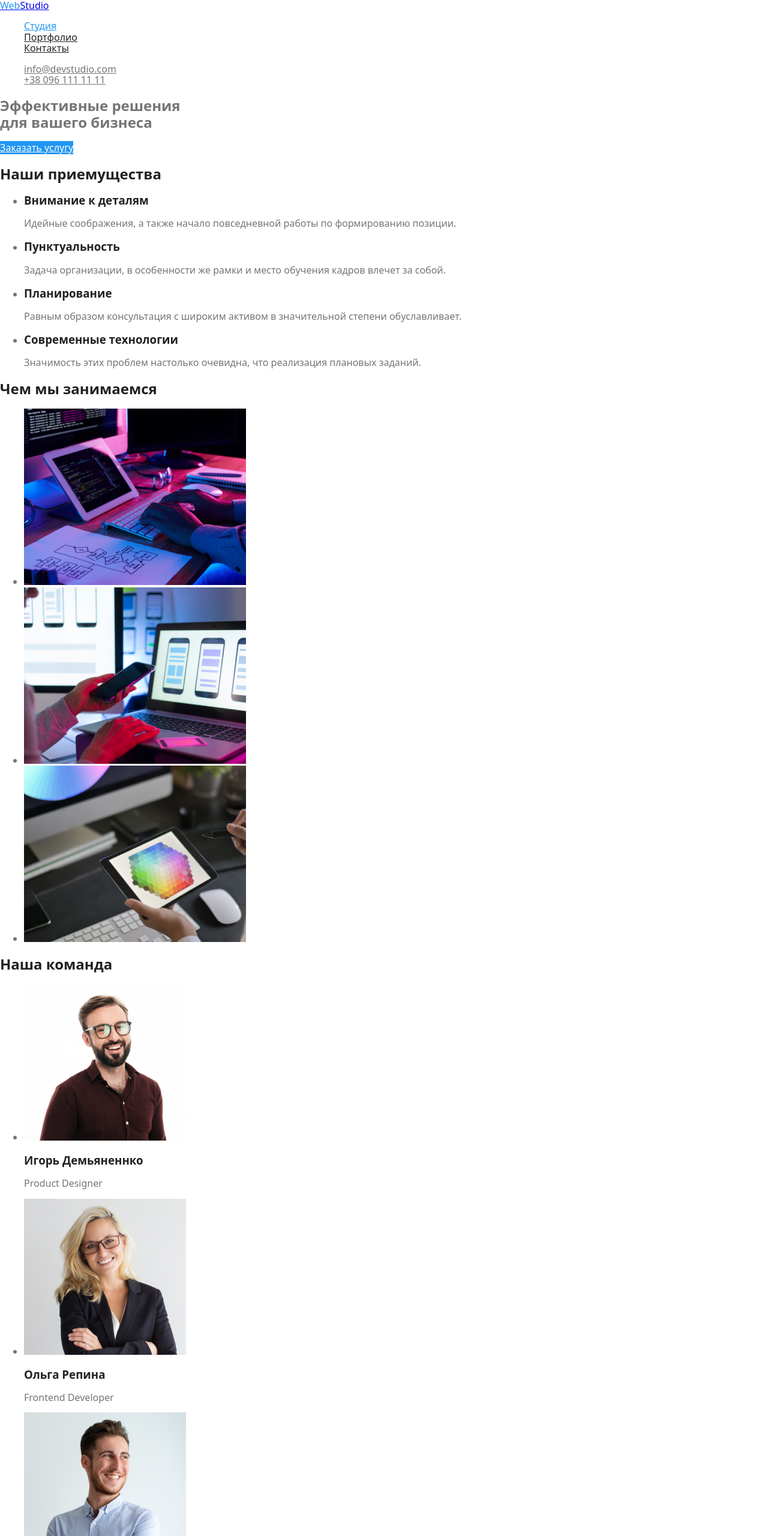
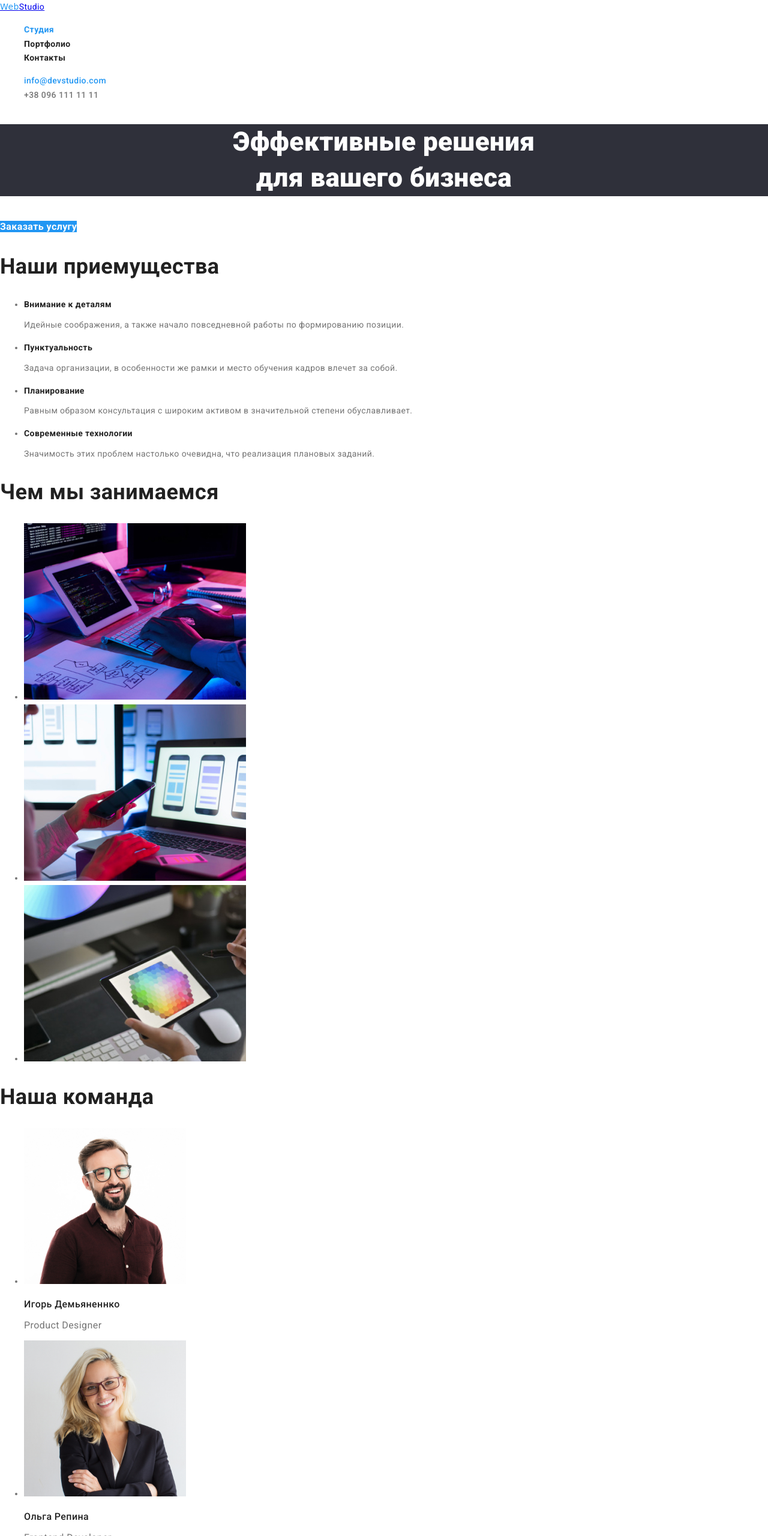
Before and after one commit to DanilHlazov/goit-markup-hw-02, a plain HTML site: page index.html in a window 1280 px wide. Shown: the top 2560 px of the page at 60% size. Drawn offline with nearby package versions, Linux system fonts and the light colour scheme.

Commit message:
Текущие изменения + портфолио

```diff
--- a/css/styles.css
+++ b/css/styles.css
@@ -8,11 +8,19 @@
 .page {
   background-color: var(--primary-bg-color);
   color: var(--primary-text-color);
+  font-family: Roboto, sans-serif;
+
+  font-size: 14px;
+  line-height: 1.7;
+  letter-spacing: 0.03em;
 }
 /*Logo*/
 
 .logo-web {
   color: var(--accent-color);
+  font-family: Raleway, cursive;
+
+  text-decoration: none;
 }
 
 .list {
@@ -22,6 +30,11 @@
 
 .site-nav .link {
   color: var(--title-text-color);
+
+  font-weight: 700;
+  font-size: 14px;
+  line-height: 0.9;
+  text-decoration: none;
 }
 .site-nav .link:hover,
 .site-nav .link:focus {
@@ -29,8 +42,15 @@
 }
 .auth-nav .link {
   color: var(--primary-text-color);
+
+  font-weight: 500;
+  font-size: 14px;
+  line-height: 1.1;
+
+  text-decoration: none;
 }
-.site-nav .link.current {
+.site-nav .link.current,
+.auth-nav .link.current {
   color: var(--accent-color);
 }
 
@@ -38,27 +58,74 @@
 .auth-nav .link:focus {
   color: var(--accent-color);
 }
+
 /*Hero*/
 
 .hero-title {
-  color: ;
+  color: #ffffff;
+  background-color: #2f303a;
+
+  font-weight: 900;
+  font-size: 44px;
+  line-height: 1.36;
+
+  text-align: center;
 }
+
 /*Section*/
 
 .section-title {
   color: var(--title-text-color);
+
+  font-weight: 700;
+  font-size: 36px;
+  line-height: 1.2;
+}
+.card-name {
+  color: var(--title-text-color);
+
+  font-weight: 500;
+  font-size: 16px;
+  line-height: 1.2;
+}
+.profession-team {
+  color: var(--primary-text-color);
+
+  font-weight: normal;
+  font-size: 16px;
+  line-height: 1.2;
+}
+/*Footer*/
+.footer {
+  background-color: #2f303a;
+}
+.footer-address {
+  color: #ffffff;
+
+  font-weight: normal;
+  font-size: 14px;
+  line-height: 1.7;
 }
 
 /*Features*/
 
 .feature-list .title {
   color: var(--title-text-color);
+
+  font-weight: 700;
+  font-size: 14px;
+  line-height: 1.2;
 }
 
 /*Button*/
 .button {
   color: var(--title-text-color);
   background-color: var(--primary-bg-color);
+
+  font-weight: bold;
+  font-size: 16px;
+  line-height: 1.88;
+  text-decoration: none;
 }
 .button.primary {
   background-color: var(--accent-color);
--- a/index.html
+++ b/index.html
@@ -24,7 +24,7 @@
         </ul>
     </nav>
         <ul class="auth-nav list">
-            <li><a href="mailto:info@devstudio.com" class="link">info@devstudio.com</a></li>
+            <li><a href="mailto:info@devstudio.com" class="link current">info@devstudio.com</a></li>
             <li><a href="tel:+380961111111" class="link">+38 096 111 11 11</a></li>
         </ul>
         </header>
@@ -55,7 +55,7 @@
             </li>
             <li>
                 <h3 class="title">Современные технологии</h3>
-                <p>Значимость этих проблем настолько очевидна,
+                <p></p>Значимость этих проблем настолько очевидна,
                      что реализация плановых заданий.</p>
             </li>
          </ul>
@@ -82,40 +82,40 @@
          <ul>
              <li>
                      <img src="./images/team-card-1.jpg" alt="Бородатый парень" width="270"/>
-                        <h3 class="section-title">Игорь Демьяненнко</h3>
-                        <p>Product Designer</p>
+                        <h3 class="card-name">Игорь Демьяненнко</h3>
+                        <p class="profession-team">Product Designer</p>
             </li>
             <li>
                     <img src="./images/team-card-2.jpg" alt="Молодая блондинка" width="270"/>
-                        <h3 class="section-title">Ольга Репина</h3>
-                        <p>Frontend Developer</p>
+                        <h3 class="card-name">Ольга Репина</h3>
+                        <p class="profession-team">Frontend Developer</p>
            </li>
            <li>
                 <img src="./images/team-card-3.jpg" alt="Улыбающийся парень" width="270"/>
-                        <h3 class="section-title">Николай Тарасов</h3>
-                        <p>Marketing</p>
+                        <h3 class="card-name">Николай Тарасов</h3>
+                        <p class="profession-team">Marketing</p>
        </li>
        <li>
             <img src="./images/team-card-4.jpg" alt="Задумчивый взгляд в даль" width="270"/>
-       <h3 class="section-title">Михаил Ермаков</h3>
-<p>Ul Designer</p>
+                        <h3 class="card-name">Михаил Ермаков</h3>
+                        <p class="profession-team">Ul Designer</p>
    </li>
          </ul>
      </section>
     </main>
 
-     <footer>
+     <footer class="footer">
         <a href="#" class="logo">
 <span class="logo-web">Web</span>Studio
         </a>
         <address>
-      <p>
-        г.Киев пр-т,Леси Украинки,26 <br>
+      <p class="footer-address">
+        г.Киев пр-т,Леси Украинки,26</p>
         <ul>
             <li><a href="mailto:info@devstudio.com">info@devstudio.com</a></li>
             <li><a href="tel:+380961111111">+38 096 111 11 11</a></li>
         </ul>
-      </p>
+
         </address>
         </footer>
     </body>
```
